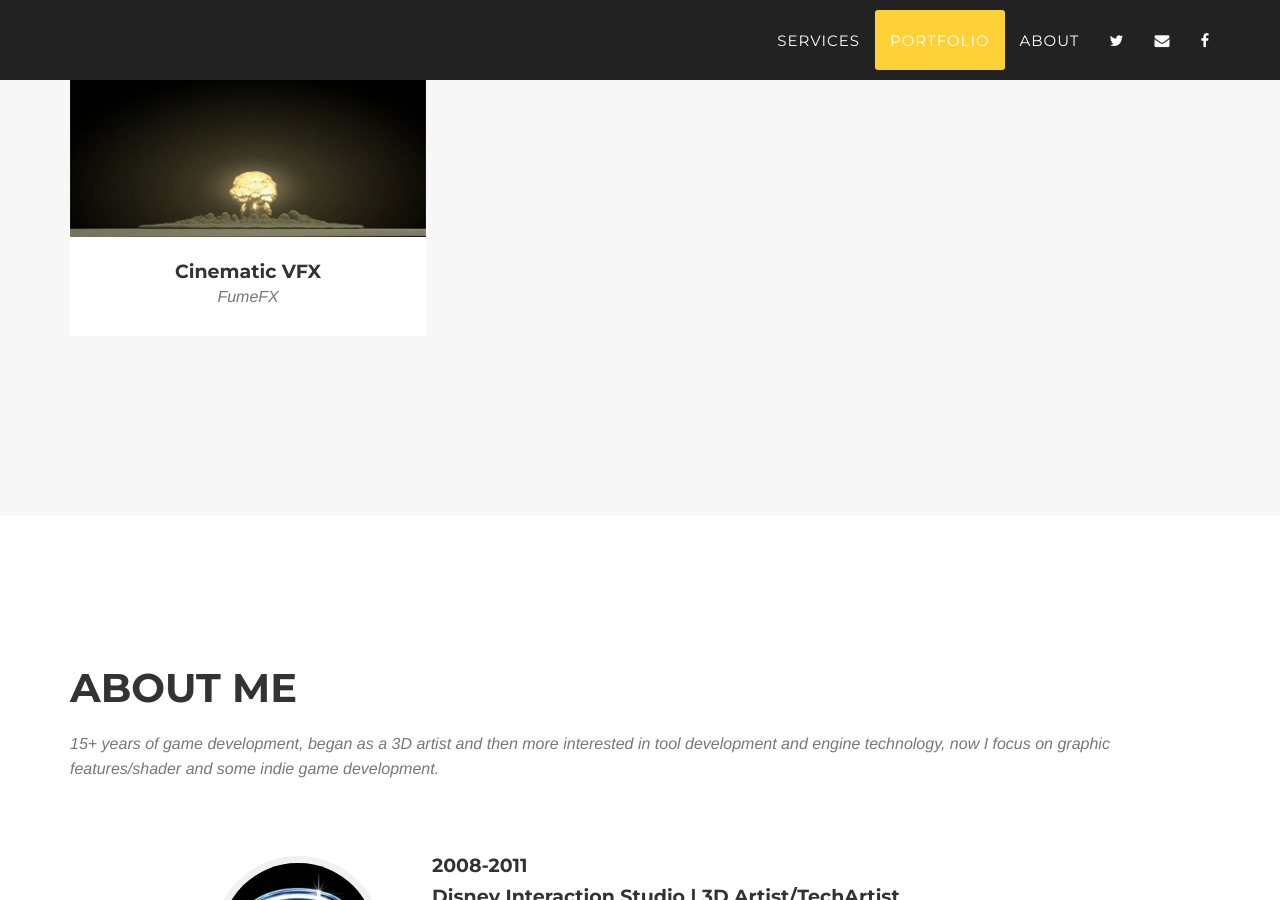
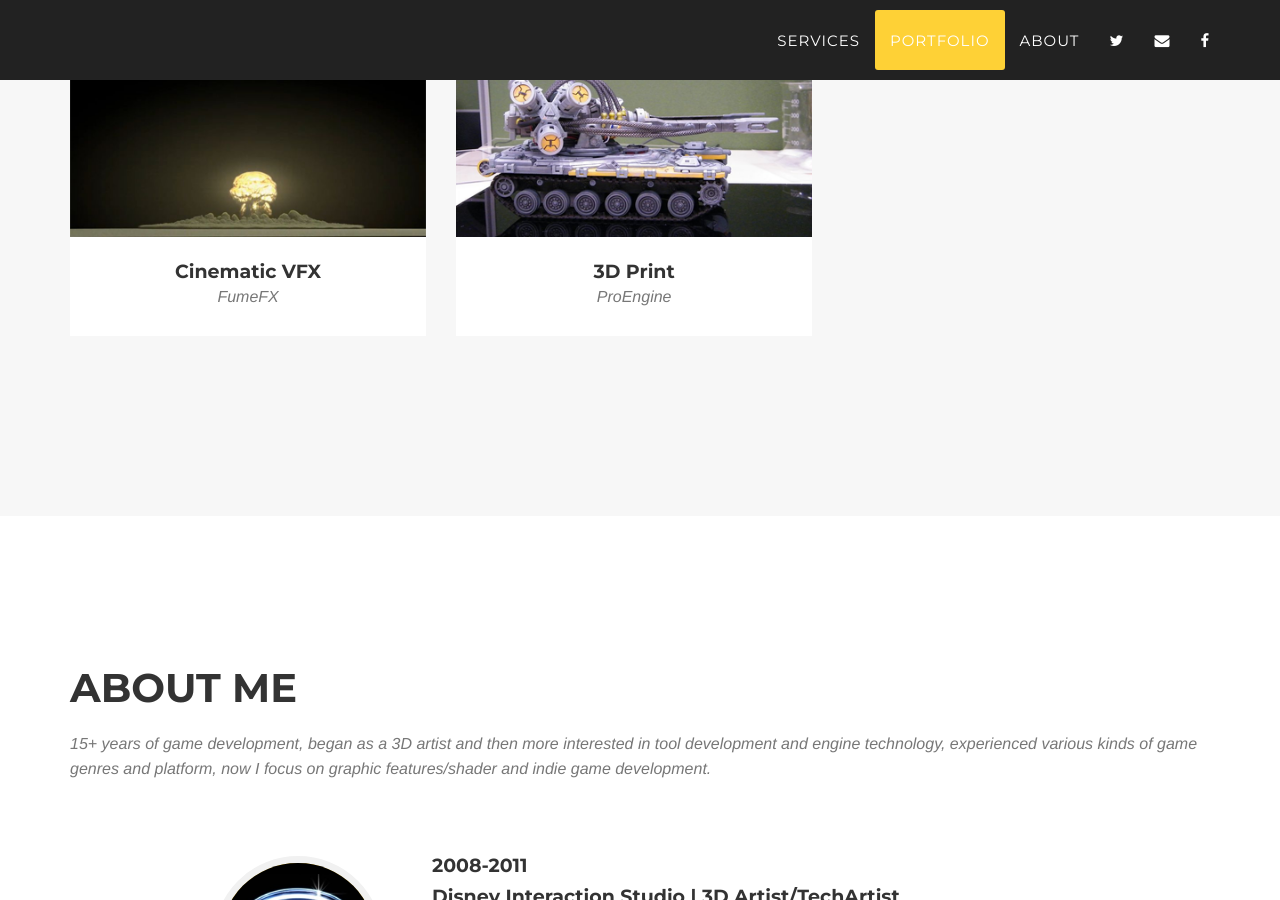
Before and after one commit to starportx/starportx.github.io, a Jekyll site: the page built from index.html, in a window 1280 px wide and 900 px high, scrolled down 3047 px. Built offline with Jekyll 4.4.1, drawn with Linux system fonts in a browser that asks for light colours; some web fonts are replaced.

```diff
--- a/_includes/about.html
+++ b/_includes/about.html
@@ -4,7 +4,7 @@
             <div class="row text-left">
                 <div class="col-lg-12">
                     <h2 class="section-heading">About Me</h2>
-                    <h3 class="section-subheading text-muted">15+ years of game development, began as a 3D artist and then more interested in tool development and engine technology, now I focus on graphic features/shader and some indie game development.</h3>
+                    <h3 class="section-subheading text-muted">15+ years of game development, began as a 3D artist and then more interested in tool development and engine technology, experienced various kinds of game genres and platform, now I focus on graphic features/shader and indie game development.</h3>
                 </div>
             </div>
             <div class="row text-left">
```
Also changed, not shown: _posts/2014-06-29-3dprint.markdown (added, +19 -0 lines), img/portfolio/3dprint-00.png (added), img/portfolio/3dprint-01.png (added), img/portfolio/3dprint-02.png (added), img/portfolio/3dprint-03.png (added), img/portfolio/3dprint-05.png (added), img/portfolio/3dprint-06.png (added), img/portfolio/3dprint-thumbnail.png (added).
